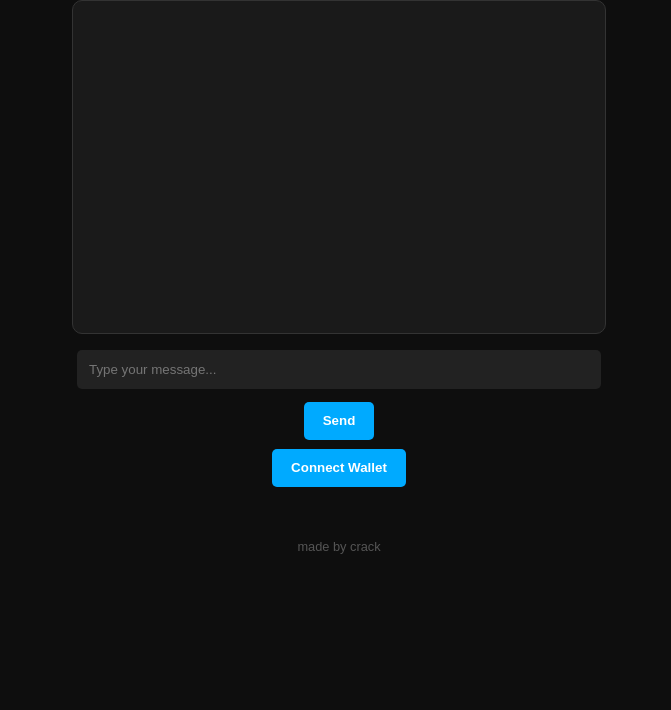
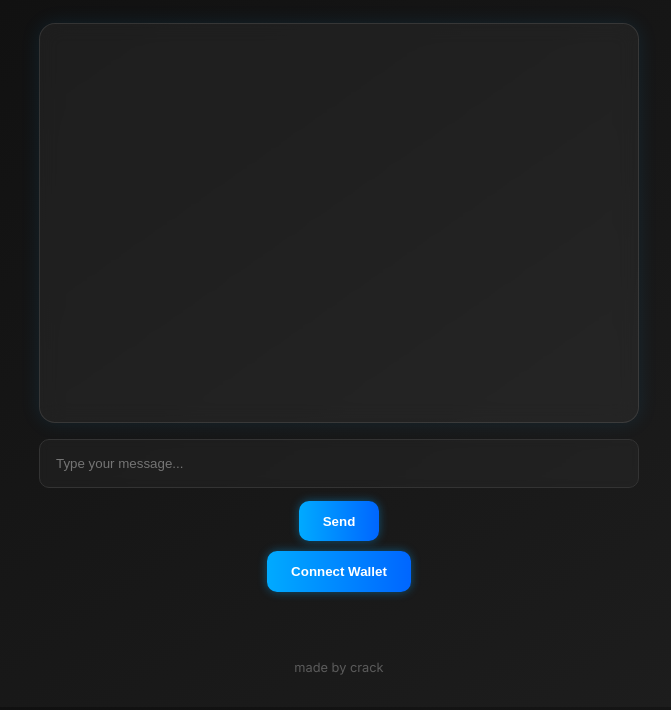
Before and after one commit to Krusherk/monchat, a plain HTML site: page index.html in a window 1280 px wide. Shown: the part 90-800 px from the top of the page, without its empty margins (301-972 px from the left). Drawn offline with Linux system fonts and the light colour scheme.

Commit message:
Update index.html

```diff
--- a/index.html
+++ b/index.html
@@ -4,66 +4,148 @@
   <meta charset="UTF-8" />
   <meta name="viewport" content="width=device-width, initial-scale=1.0"/>
   <title>MonChat</title>
+
+  <!-- Fonts -->
+  <link href="https://fonts.googleapis.com/css2?family=Inter:wght@400;600&display=swap" rel="stylesheet">
   <style>
+    * {
+      margin: 0;
+      padding: 0;
+      box-sizing: border-box;
+    }
+
     body {
-      margin: 0;
-      padding: 1rem;
-      font-family: Arial, sans-serif;
-      background: #0e0e0e;
-      color: white;
+      font-family: 'Inter', sans-serif;
+      background: linear-gradient(145deg, #0e0e0e, #1f1f1f);
+      color: #fff;
       display: flex;
       flex-direction: column;
       align-items: center;
+      padding: 2rem;
+      overflow-x: hidden;
     }
 
     h1 {
-      margin-bottom: 1rem;
+      margin-bottom: 2rem;
+      font-size: 2.5rem;
+      color: #00aaff;
+      text-shadow: 0 0 10px rgba(0, 170, 255, 0.5);
+      animation: fadeInDown 1s ease-in-out;
     }
 
     #chat {
       width: 100%;
-      max-width: 500px;
-      height: 300px;
-      border: 1px solid #333;
-      border-radius: 10px;
+      max-width: 600px;
+      height: 400px;
+      border-radius: 16px;
       padding: 1rem;
       overflow-y: auto;
-      background: #1a1a1a;
+      background: rgba(255, 255, 255, 0.05);
+      backdrop-filter: blur(10px);
+      border: 1px solid rgba(255, 255, 255, 0.1);
+      box-shadow: 0 0 20px rgba(0, 170, 255, 0.1);
       margin-bottom: 1rem;
+      transition: all 0.3s ease-in-out;
+      animation: fadeInUp 1.2s ease;
     }
 
     #messageInput {
       width: 100%;
-      max-width: 500px;
-      padding: 0.75rem;
-      border-radius: 5px;
-      border: none;
+      max-width: 600px;
+      padding: 1rem;
+      border-radius: 10px;
+      border: 1px solid #333;
+      background: rgba(255, 255, 255, 0.03);
+      backdrop-filter: blur(4px);
+      color: white;
+      outline: none;
       margin-bottom: 0.5rem;
-      background: #222;
-      color: white;
+      transition: border 0.3s ease;
+    }
+
+    #messageInput:focus {
+      border-color: #00aaff;
     }
 
     button {
-      padding: 0.7rem 1.2rem;
+      padding: 0.8rem 1.5rem;
       border: none;
-      border-radius: 5px;
-      background: #00aaff;
+      border-radius: 10px;
+      background: linear-gradient(to right, #00aaff, #0066ff);
       color: white;
       font-weight: bold;
       cursor: pointer;
       margin: 0.3rem;
+      box-shadow: 0 0 10px rgba(0, 170, 255, 0.4);
+      transition: transform 0.2s ease, box-shadow 0.2s ease;
+    }
+
+    button:hover {
+      transform: scale(1.05);
+      box-shadow: 0 0 15px rgba(0, 170, 255, 0.6);
     }
 
     #walletInfo {
       margin-top: 1rem;
       color: #aaa;
       font-size: 0.9rem;
+      animation: fadeIn 1s ease;
     }
 
     footer {
-      margin-top: 2rem;
+      margin-top: 3rem;
       font-size: 0.8rem;
-      color: #555;
+      color: #777;
+      opacity: 0.7;
+    }
+
+    #chat p {
+      background: #111;
+      padding: 0.7rem 1rem;
+      border-radius: 12px;
+      margin-bottom: 0.5rem;
+      width: fit-content;
+      max-width: 80%;
+      animation: fadeInBubble 0.4s ease;
+      word-wrap: break-word;
+    }
+
+    @keyframes fadeInBubble {
+      from {
+        opacity: 0;
+        transform: translateY(10px);
+      }
+      to {
+        opacity: 1;
+        transform: translateY(0);
+      }
+    }
+
+    @keyframes fadeInDown {
+      from {
+        opacity: 0;
+        transform: translateY(-20px);
+      }
+      to {
+        opacity: 1;
+        transform: translateY(0);
+      }
+    }
+
+    @keyframes fadeInUp {
+      from {
+        opacity: 0;
+        transform: translateY(30px);
+      }
+      to {
+        opacity: 1;
+        transform: translateY(0);
+      }
+    }
+
+    @keyframes fadeIn {
+      from { opacity: 0; }
+      to { opacity: 1; }
     }
   </style>
 </head>
```
